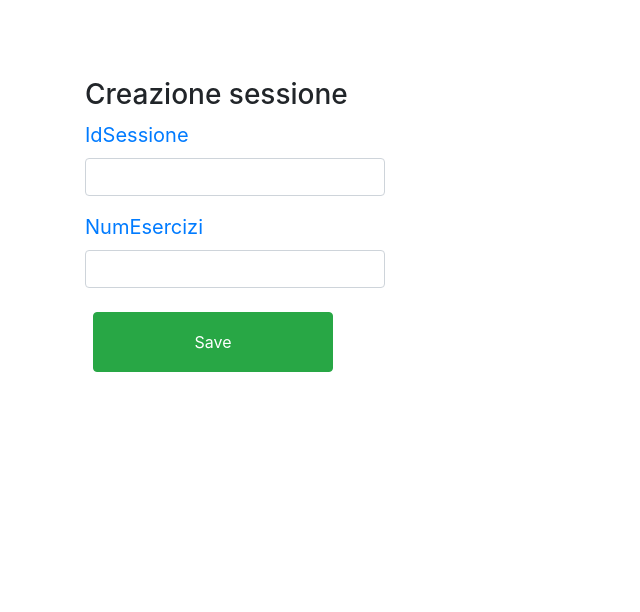
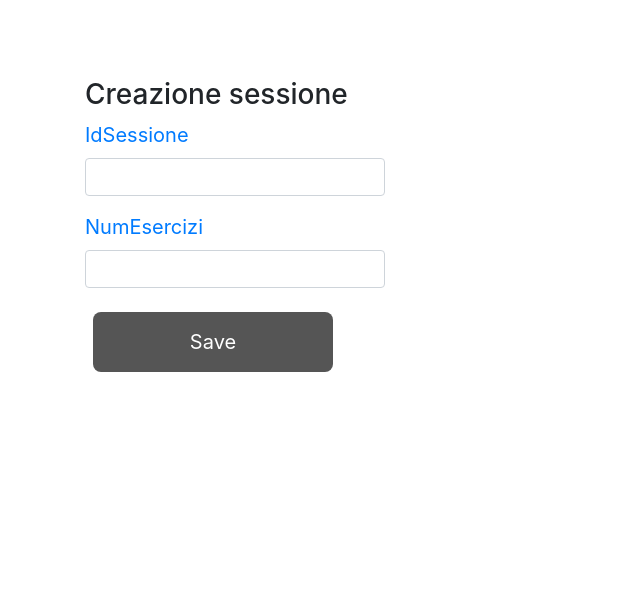
Before and after one commit to ssandro4/Pronuntia.DualCore, a Yii app: template views/gestione-esercizi/crea-sessione.php in a window 1280 px wide. Shown: the part 16-628 px from the top of the page, without its empty margins (0-640 px from the left). Run offline with PHP 8.4 and a stand-in for Yii, Linux system fonts and the light colour scheme; the template is opened without the code that fills it, so the values that code supplies are empty; form fields are guessed from the names that the template uses; some libraries are stand-ins or nearby versions.

Commit message:
crea sess

```diff
--- a/views/gestione-esercizi/_form-sessione.php
+++ b/views/gestione-esercizi/_form-sessione.php
@@ -16,6 +16,14 @@ use yii\widgets\ActiveForm;
 
     }
 
+    .btn{
+        border-radius: 8px;
+        border: 2px ;
+        padding: 15px;
+        text-align: center;
+        background-color: #555555;
+        font-size: 20px;
+    }
     .center {
         margin: 30 auto;
         margin-left: auto;
```
Also changed, not shown: screen/Crea sess.png.
